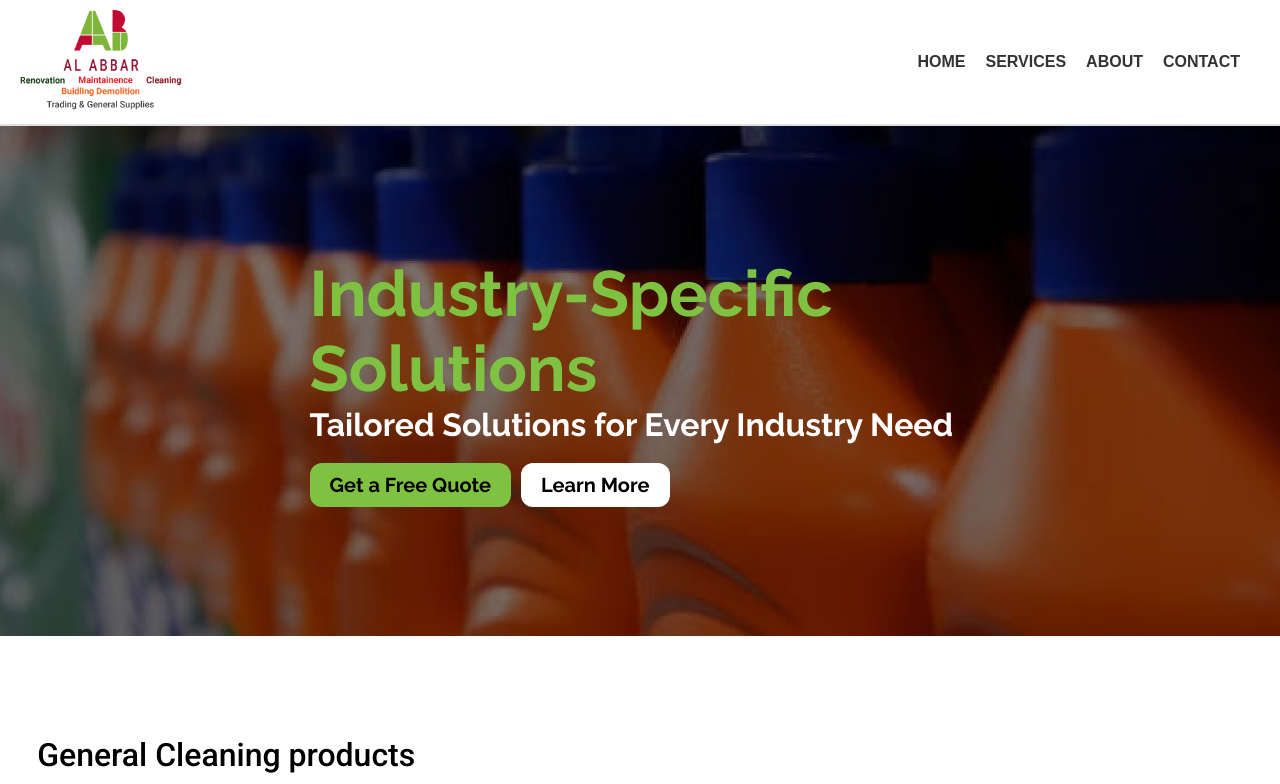
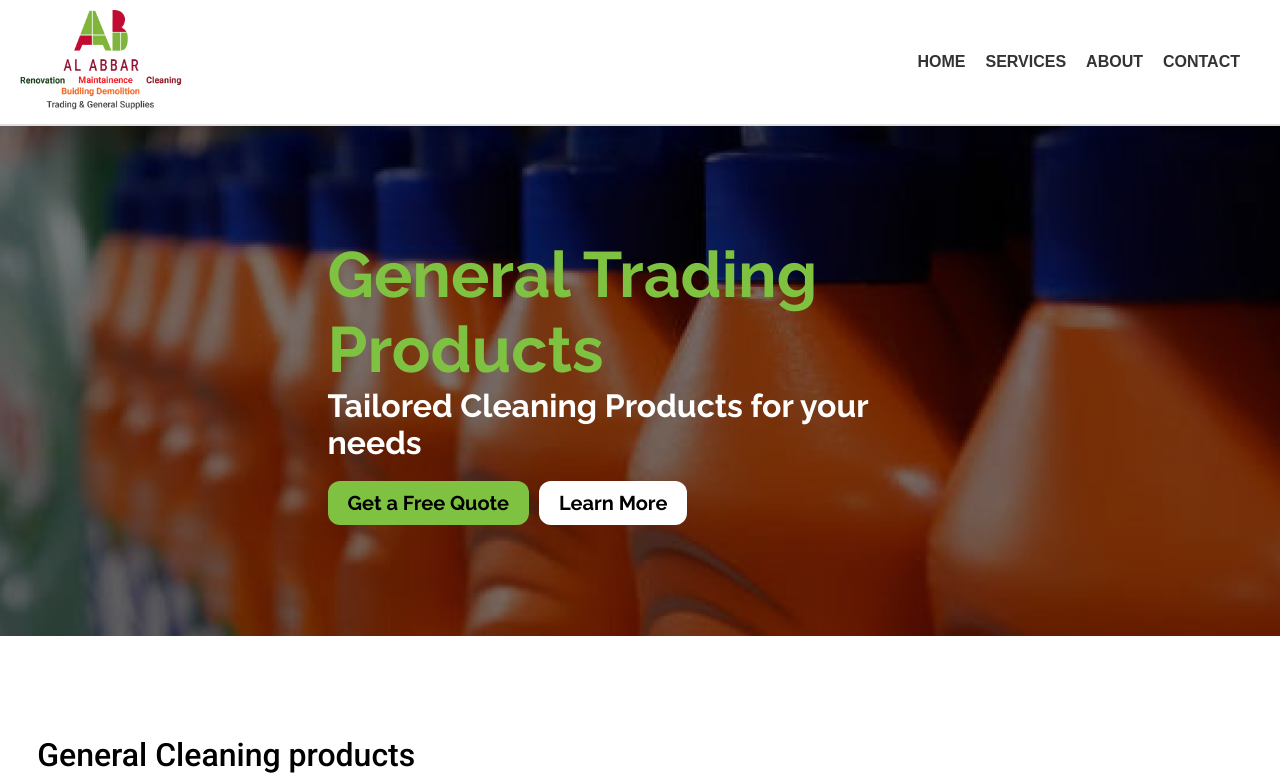
Before and after one commit to iimoon/nooralabbar, a React (Vite) app: page /tradingproducts in a window 1280 px wide. Shown: the top 784 px of the page. Built offline with nearby package versions, Linux system fonts and the light colour scheme.

Commit message:
fixed trading products header text

```diff
--- a/src/Pages/TradingProducts.jsx
+++ b/src/Pages/TradingProducts.jsx
@@ -16,8 +16,8 @@ const TradingProducts = () => {
       <Navbar />
       <StaticImageView
         image={tradingproducts}
-        heading="Industry-Specific Solutions"
-        subheading="Tailored Solutions for Every Industry Need"
+        heading="General Trading Products"
+        subheading="Tailored Cleaning Products for your needs"
         buttons={[
           { text: "Get a Free Quote", link: "#", type: "primary" },
           { text: "Learn More", link: "#", type: "secondary" },
```
